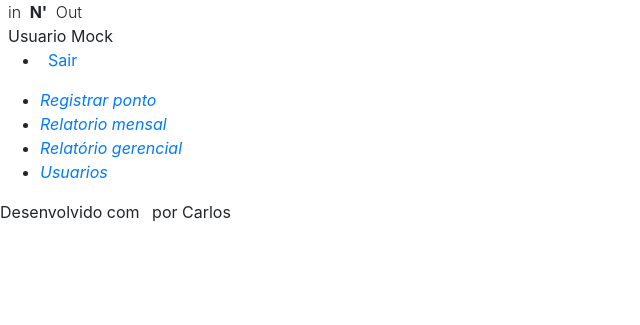
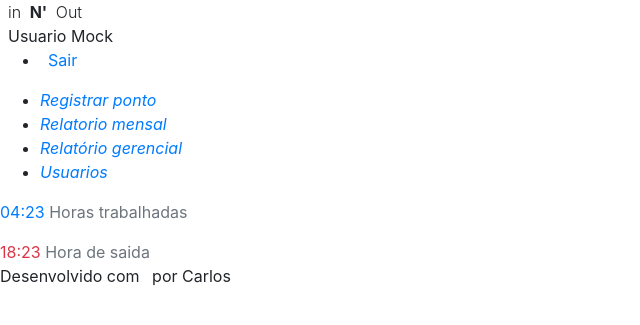
Before and after one commit to carlosjaimeandrade/innout, a PHP site: template src/views/template/left.php in a window 1280 px wide. Shown: the top 325 px of the page, without its empty margins (0-640 px from the left). Run offline with PHP 8.4, Linux system fonts and the light colour scheme; the template is opened without the code that fills it, so the values that code supplies are empty; some libraries are stand-ins or nearby versions.

Commit message:
Implementação dos aside widgets

```diff
--- a/src/views/day_records.php
+++ b/src/views/day_records.php
@@ -1,4 +1,5 @@
 <main class='content'>
 <h1>ok</h1>
-
+<h1>ok</h1>
+<h1>ok</h1>
 </main>
--- a/src/views/template/header.php
+++ b/src/views/template/header.php
@@ -12,7 +12,7 @@
     <link rel="stylesheet" href="assets/css/template.css">
 </head>
 
-<body class='hide-sidebar'>
+<body >
     <header class="header">
         <div class="logo">
             <i class="icofont-travelling mr-2"></i>
--- a/src/views/template/left.php
+++ b/src/views/template/left.php
@@ -31,4 +31,29 @@
             </li>
         </ul>
     </nav>
+    <div class='sidebar-widgets'>
+        <div class="sidebar-widget">
+            <i class='icon icofont-hour-glass text-primary'></i>
+            <div class='info'>
+                <span class='main text-primary'>
+                    04:23
+                </span>
+                <span class='label text-muted'>Horas trabalhadas</span>
+            </div>
+        </div>
+        <div class='division my-3'></div>
+        <div class="sidebar-widget">
+            <i class='icon icofont-ui-alarm text-danger'></i>
+            <div class='info'>
+                <span class='main text-danger'>
+                    18:23
+                </span>
+                <span class='label text-muted'>Hora de saida</span>
+            </div>
+        </div>
+    </div>
+
+
+
+    </div>
 </aside>
```
Also changed, not shown: public/assets/css/template.css.
